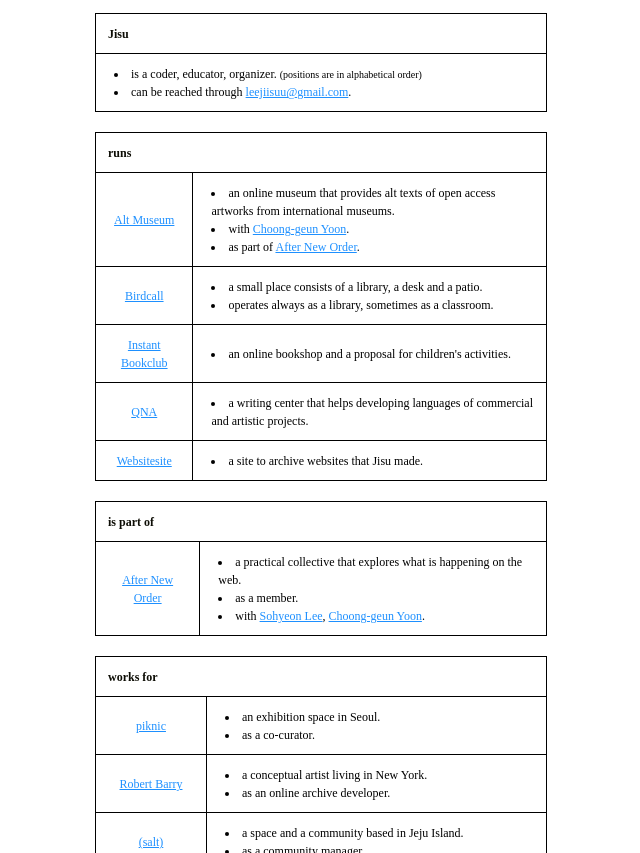
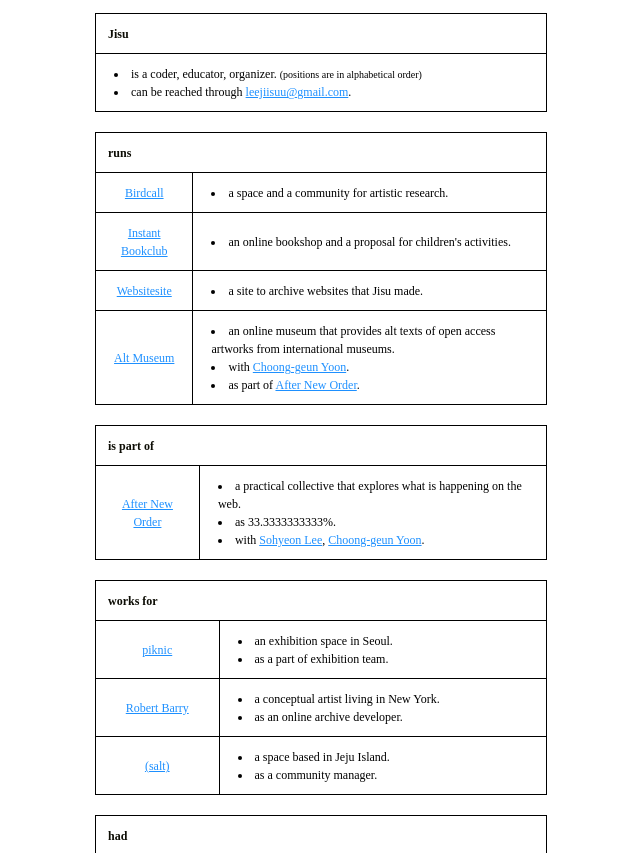
Before and after one commit to jisu-today/info, a plain HTML site: page index.html in a window 1280 px wide. Shown: the part 94-947 px from the top of the page, without its empty margins (319-959 px from the left). Drawn offline with Linux system fonts and the light colour scheme.

Commit message:
Add files via upload

```diff
--- a/index.html
+++ b/index.html
@@ -43,20 +43,11 @@
           <thead>
             <th colspan="2"><h3>runs</h3></th>
           </thead>
+
           <tr>
-            <td class="sizer"><a href="https://altmuseum.org/">Alt Museum</a></td>
-            <td class="sizer">
-              <li>an online museum that provides alt texts of open access artworks from international museums.</li>
-              <li>with <a href="https://cgyoon.kr/">Choong-geun Yoon</a>.</li>
-              <li>as part of <a href="http://afterneworder.com/">After New Order</a>.</li>
-            </td>
-          </tr>
-
-           <tr>
             <td class="sizer"><a href="https://www.instagram.com/birdcall.xyz/">Birdcall</a></td>
             <td class="sizer">
-              <li>a small place consists of a library, a desk and a patio.</li>
-              <li>operates always as a library, sometimes as a classroom.</li>
+              <li>a space and a community for artistic research.</li>
             </td>
           </tr>
 
@@ -74,12 +65,12 @@
             </td>
           </tr>
 
-          <tr>
+<!--           <tr>
             <td class="sizer"><a href="https://www.websitesite.xyz/qna">QNA</a></td>
             <td class="sizer">
               <li>a writing center that helps developing languages of commercial and artistic projects.</li>
             </td>
-          </tr>
+          </tr> -->
 
 <!--            <tr>
             <td class="sizer"><a href="https://websitesite.xyz/saiw">The School of the Art Institute of Websitesite</a></td>
@@ -94,7 +85,18 @@
               <li>a site to archive websites that Jisu made.</li>
             </td>
           </tr>
+
+          <tr>
+            <td class="sizer"><a href="https://altmuseum.org/">Alt Museum</a></td>
+            <td class="sizer">
+              <li>an online museum that provides alt texts of open access artworks from international museums.</li>
+              <li>with <a href="https://cgyoon.kr/">Choong-geun Yoon</a>.</li>
+              <li>as part of <a href="http://afterneworder.com/">After New Order</a>.</li>
+            </td>
+          </tr>
         </table>
+
+
 
         <table class="smart center">
           <thead>
@@ -104,7 +106,7 @@
             <td class="sizer"><a href="http://afterneworder.com/">After New Order</a></td>
             <td class="sizer">
               <li>a practical collective that explores what is happening on the web.</li>
-              <li>as a member.</li>
+              <li>as 33.3333333333%.</li>
               <li>with <a href="https://arealsiteofsohyeon.neocities.org/">Sohyeon Lee</a>, <a href="https://cgyoon.kr/">Choong-geun Yoon</a>.</li>
             </td>
           </tr>
@@ -118,7 +120,7 @@
             <td class="sizer"><a href="https://piknic.kr/">piknic</a></td>
             <td class="sizer">
               <li>an exhibition space in Seoul.</li>
-              <li>as a co-curator.</a></li>
+              <li>as a part of exhibition team.</a></li>
             </td>
           </tr>
 
@@ -133,7 +135,7 @@
           <tr>
             <td class="sizer"><a href="https://salt-aewol.com/">(salt)</a></td>
             <td class="sizer">
-              <li>a space and a community based in Jeju Island.</li>
+              <li>a space based in Jeju Island.</li>
               <li>as a community manager.</a></li>
             </td>
           </tr>
```
